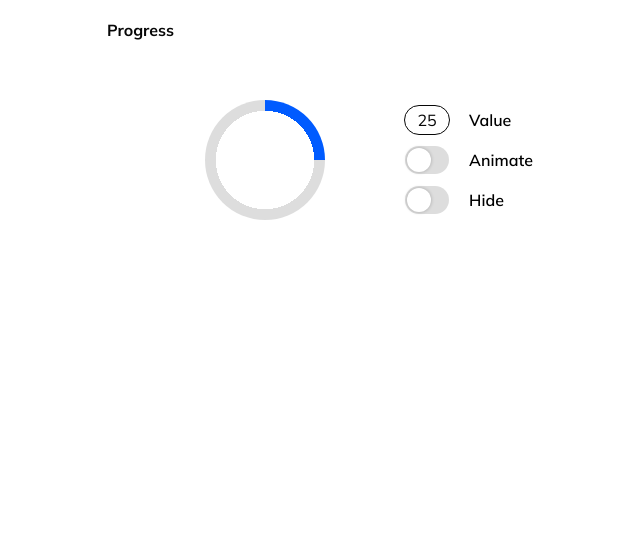
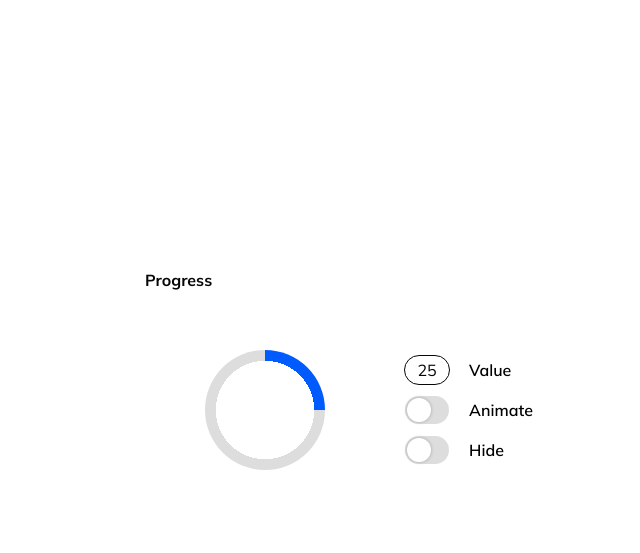
Before and after one commit to NadyaGus/progress-bar, a website built with Vite: page index.html in a window 1280 px wide. Shown: the whole page, without its empty margins (265-905 px from the left). Built offline with nearby package versions, Linux system fonts and the light colour scheme.

Commit message:
feat: add body styles for 600px+ screens

```diff
--- a/style.css
+++ b/style.css
@@ -17,3 +17,12 @@ body,
     max-width: 36rem;
     margin: 0 auto;
 }
+
+@media (min-width: 600px) {
+    body {
+        display: flex;
+        align-items: center;
+        justify-content: center;
+        min-height: 100vh;
+    }
+}
```
